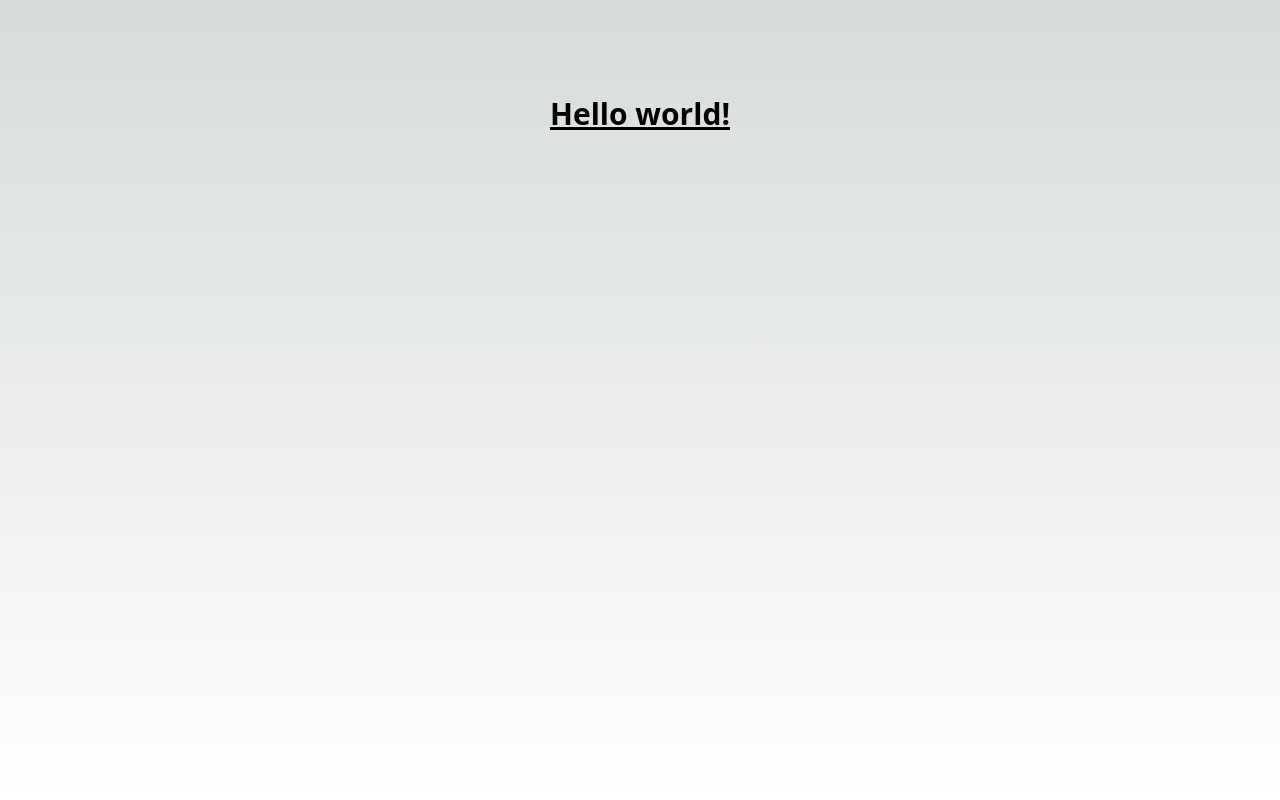
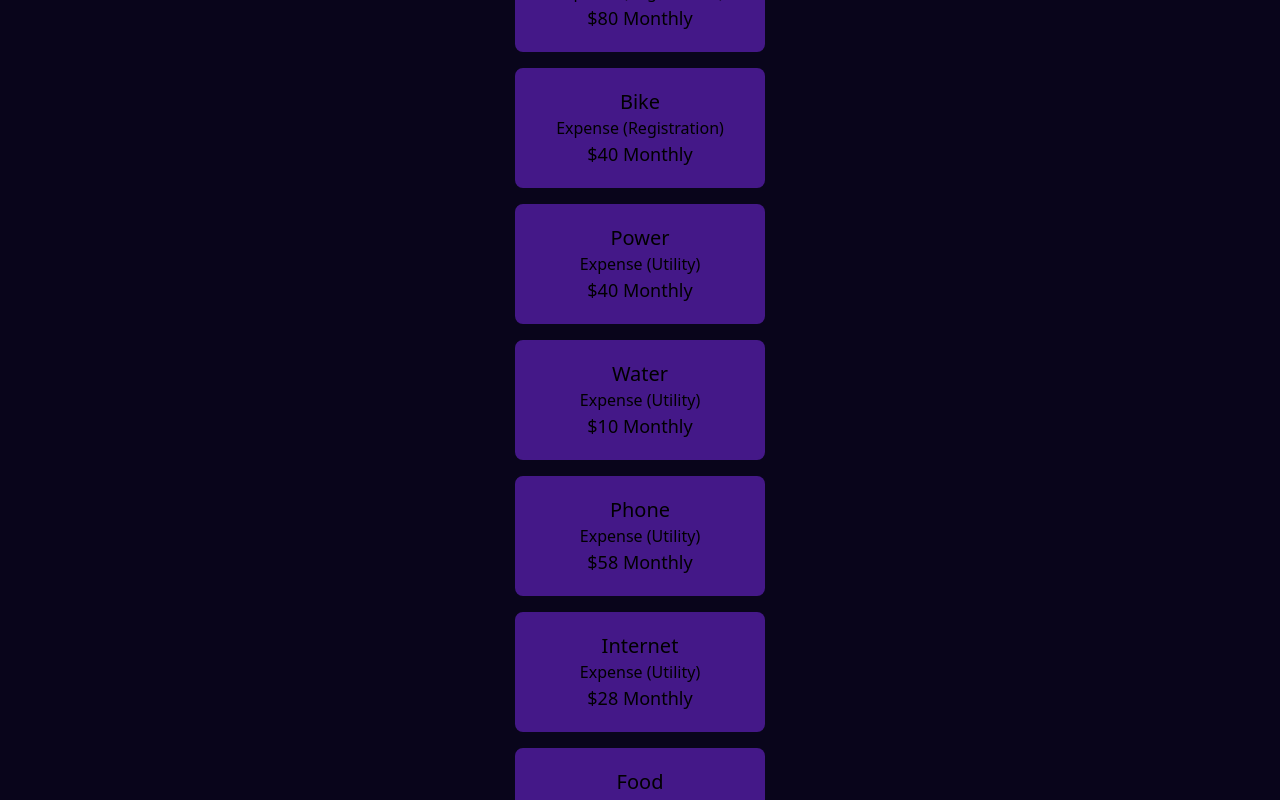
Before and after one commit to aldringordon/expense-explorer, a Next.js app: page / in a window 1280 px wide. Built offline with nearby package versions, Linux system fonts and the light colour scheme.

Commit message:
display list of finance cards

```diff
--- /dev/null
+++ b/src/pages/FinanceCard.tsx
@@ -0,0 +1,20 @@
+function FinanceCard(props: any) {
+  const finItem = props.finItem;
+
+  return (
+    <div
+      className="bg-[#5b20b3b7] flex-col justify-center flex items-center flex-shrink-0 rounded-lg
+    w-[250px] h-[120px]"
+    >
+      <p className="text-xl font-light ">{finItem.Name}</p>
+      <p className="text-base font-light ">
+        {finItem.Type} ({finItem.Subtype})
+      </p>
+      <p className="text-lg font-light ">
+        ${finItem.Amount} {finItem.Frequency}
+      </p>
+    </div>
+  );
+}
+
+export default FinanceCard;
--- a/src/pages/TestData.json
+++ b/src/pages/TestData.json
@@ -3,119 +3,119 @@
         "Name": "Salary",
         "Type": "Income",
         "Subtype": "Salary",
-        "Amount (AUD)": 2320,
+        "Amount": 2320,
         "Frequency": "Fortnightly"
     },
     {
         "Name": "Rent",
         "Type": "Expense",
         "Subtype": "Rent",
-        "Amount (AUD)": 170,
+        "Amount": 170,
         "Frequency": "Weekly"
     },
     {
         "Name": "RAC",
         "Type": "Expense",
         "Subtype": "Insurance",
-        "Amount (AUD)": 50,
+        "Amount": 50,
         "Frequency": "Monthly"
     },
     {
         "Name": "SWAN",
         "Type": "Expense",
         "Subtype": "Insurance",
-        "Amount (AUD)": 30,
+        "Amount": 30,
         "Frequency": "Monthly"
     },
     {
         "Name": "CBHS",
         "Type": "Expense",
         "Subtype": "Insurance",
-        "Amount (AUD)": 55,
+        "Amount": 55,
         "Frequency": "Weekly"
     },
     {
         "Name": "Car",
         "Type": "Expense",
         "Subtype": "Registration",
-        "Amount (AUD)": 80,
+        "Amount": 80,
         "Frequency": "Monthly"
     },
     {
         "Name": "Bike",
         "Type": "Expense",
         "Subtype": "Registration",
-        "Amount (AUD)": 40,
+        "Amount": 40,
         "Frequency": "Monthly"
     },
     {
         "Name": "Power",
         "Type": "Expense",
         "Subtype": "Utility",
-        "Amount (AUD)": 40,
+        "Amount": 40,
         "Frequency": "Monthly"
     },
     {
         "Name": "Water",
         "Type": "Expense",
         "Subtype": "Utility",
-        "Amount (AUD)": 10,
+        "Amount": 10,
         "Frequency": "Monthly"
     },
     {
         "Name": "Phone",
         "Type": "Expense",
         "Subtype": "Utility",
-        "Amount (AUD)": 58,
+        "Amount": 58,
         "Frequency": "Monthly"
     },
     {
         "Name": "Internet",
         "Type": "Expense",
         "Subtype": "Utility",
-        "Amount (AUD)": 28,
+        "Amount": 28,
         "Frequency": "Monthly"
     },
     {
         "Name": "Food",
         "Type": "Expense",
         "Subtype": "Food",
-        "Amount (AUD)": 150,
+        "Amount": 150,
         "Frequency": "Weekly"
     },
     {
         "Name": "Petrol",
         "Type": "Expense",
         "Subtype": "Petrol",
-        "Amount (AUD)": 100,
+        "Amount": 100,
         "Frequency": "Weekly"
     },
     {
         "Name": "Subscriptions",
         "Type": "Expense",
         "Subtype": "Subscriptions",
-        "Amount (AUD)": 100,
+        "Amount": 100,
         "Frequency": "Monthly"
     },
     {
         "Name": "Transperth",
         "Type": "Expense",
         "Subtype": "Utility",
-        "Amount (AUD)": 20,
+        "Amount": 20,
         "Frequency": "Monthly"
     },
     {
         "Name": "DFAT",
         "Type": "Liability",
         "Subtype": "Loan",
-        "Amount (AUD)": 100,
+        "Amount": 100,
         "Frequency": "Fortnightly"
     },
     {
         "Name": "PL",
         "Type": "Liability",
         "Subtype": "Loan",
-        "Amount (AUD)": 173.26,
+        "Amount": 173.26,
         "Frequency": "Fortnightly"
     }
 ]
--- a/src/pages/index.tsx
+++ b/src/pages/index.tsx
@@ -2,13 +2,23 @@ import styles from "@/styles/Home.module.css";
 import { Inter } from "@next/font/google";
 import Head from "next/head";
 import Image from "next/image";
+import FinanceCard from "./FinanceCard";
 
 import testData from "./TestData.json";
 
-const inter = Inter({ subsets: ["latin"] });
+interface finItem {
+  Name: string;
+  Type: string;
+  Subtype: string;
+  Amount: number;
+  Frequency: string;
+}
 
 export default function Home() {
-  console.log(testData);
+  testData.forEach((item) => {
+    console.log(item);
+    console.log("-----");
+  });
 
   return (
     <>
@@ -18,8 +28,10 @@ export default function Home() {
         <meta name="viewport" content="width=device-width, initial-scale=1" />
         <link rel="icon" href="/favicon.ico" />
       </Head>
-      <main className={styles.main}>
-        <h1 className="text-3xl font-bold underline">Hello world!</h1>
+      <main className="bg-[#09051b] flex-col justify-center flex items-center w-screen h-screen space-y-4">
+        {testData.map((testData, i) => (
+          <FinanceCard key={i} finItem={testData} />
+        ))}
       </main>
     </>
   );
```
